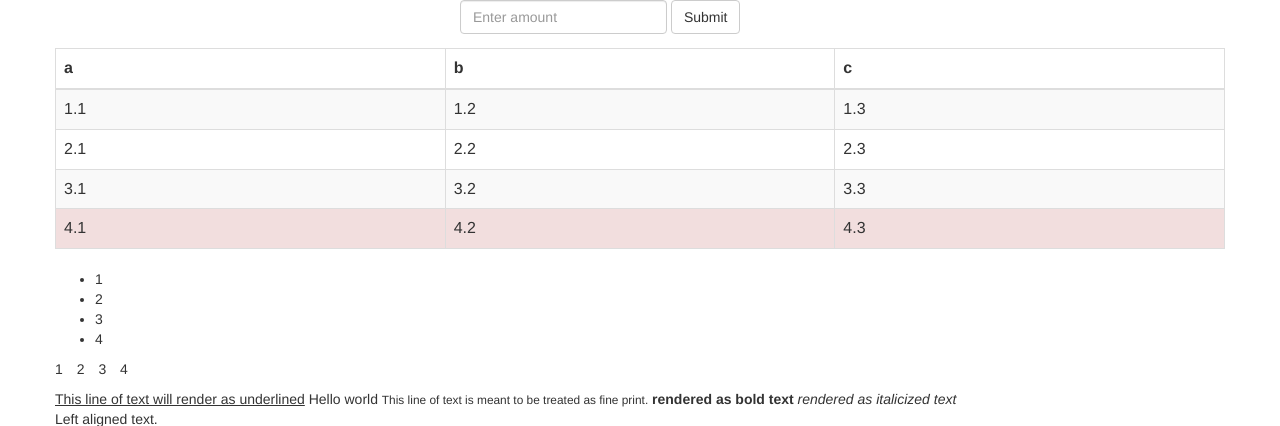
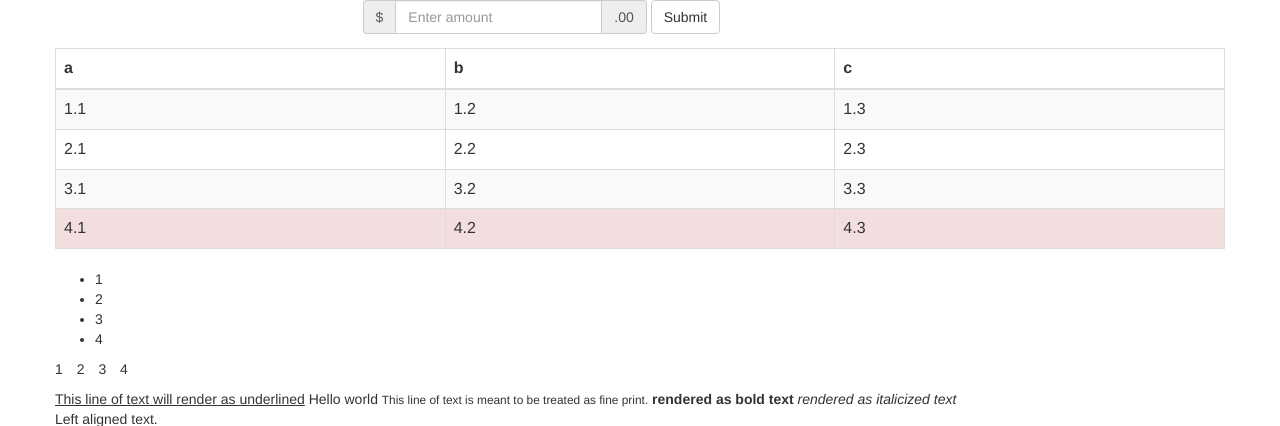
Before and after one commit to slaviber/CyberProgramming, a web app: page / in a window 1280 px wide. Shown: the top 426 px of the page. Run offline with its HTML, style and script files only (its server is not run), Linux system fonts and the light colour scheme; data that the repository does not hold is empty.

Commit message:
Input groups

```diff
--- a/05_SampleBootstrap/WebContent/index.html
+++ b/05_SampleBootstrap/WebContent/index.html
@@ -12,12 +12,16 @@
 		<div class="row">
 			<!-- Styled form -->
 			<!-- offset: 4, size: 4, space after: 4 so it is centered -->
-			<div class="col-md-offset-4 col-md-4">
+			<div class="col-md-offset-3 col-md-6">
 				<!-- Styled form -->
 				<form class="form-inline">
 					<div class="form-group">
 						<label class="sr-only" for="exampleInputAmount1">Amount</label>
-						<input type="email" class="form-control" id="exampleInputAmount1" placeholder="Enter amount">
+							<div class="input-group">
+      						<div class="input-group-addon">$</div>
+							<input type="email" class="form-control" id="exampleInputAmount1" placeholder="Enter amount">
+      						<div class="input-group-addon">.00</div>
+						</div>
 					</div>
 					<button type="submit" class="btn btn-default">Submit</button>
 				</form>
```
